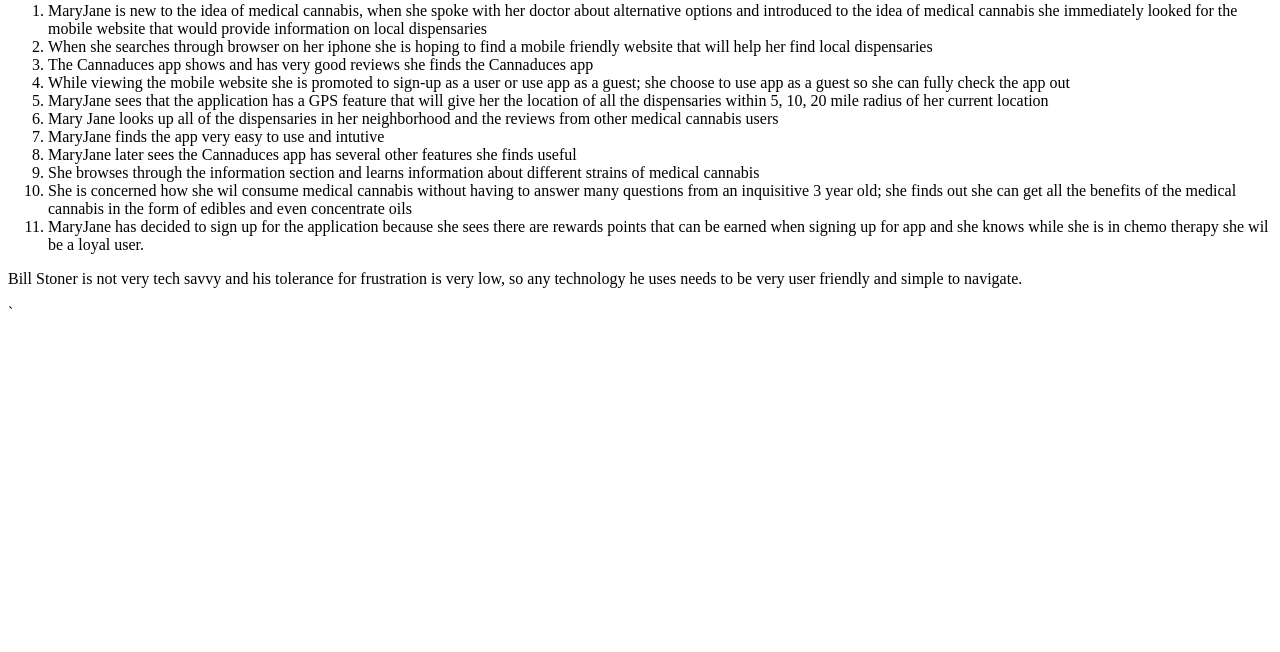
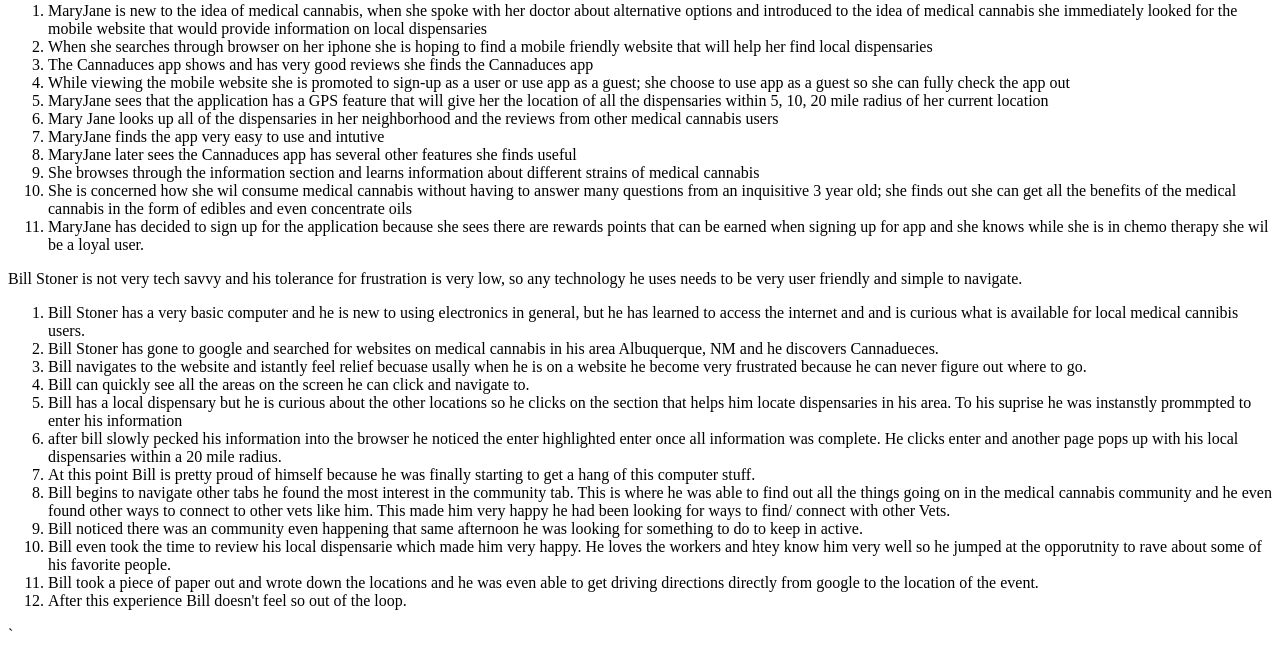
Before and after one commit to Kcambell16/cannaduceus, a PHP site: page / in a window 1280 px wide. Shown: the part 1151-1803 px from the top of the page. Before the commit the page ends 1460 px from the top, so only its background shows below. Run offline with PHP 8.4, Linux system fonts and the light colour scheme.

Commit message:
BIll Stoner

```diff
--- a/epic/index.php
+++ b/epic/index.php
@@ -64,6 +64,20 @@
 			<li> MaryJane has decided to sign up for the application because she sees there are rewards points that can be earned when signing up for app and she knows while she is in chemo therapy she wil be a loyal user.</li>
 		</ol>
 		<p> Bill Stoner is not very tech savvy and his tolerance for frustration is very low, so any technology he uses needs to be very user friendly and simple to navigate.</p>
+		<ol>
+			<li> Bill Stoner has a very basic computer and he is new to using electronics in general, but he has learned to access the internet and and is curious what is available for local medical cannibis users. </li>
+			<li> Bill Stoner has gone to google and searched for websites on medical cannabis in his area Albuquerque, NM and he discovers Cannadueces.</li>
+			<li> Bill navigates to the website and istantly feel relief becuase usally when he is on a website he become very frustrated because he can never figure out where to go.</li>
+			<li> Bill can quickly see all the areas on the screen he can click and navigate to.</li>
+			<li> Bill has a local dispensary but he is curious about the other locations so he clicks on the section that helps him locate dispensaries in his area. To his suprise he was instanstly prommpted to enter his information</li>
+			<li> after bill slowly pecked his information into the browser he noticed the enter highlighted enter once all information was complete. He clicks enter and another page pops up with his local dispensaries within a 20 mile radius.</li>
+			<li> At this point Bill is pretty proud of himself because he was finally starting to get a hang of this computer stuff.</li>
+			<li> Bill begins to navigate other tabs he found the most interest in the community tab. This is where he was able to find out all the things going on in the medical cannabis community and he even found other ways to connect to other vets like him. This made him very happy he had been looking for ways to find/ connect with other Vets.</li>
+			<li> Bill noticed there was an community even happening that same afternoon he was looking for something to do to keep in active.</li>
+			<li> Bill even took the time to review his local dispensarie which made him very happy. He loves the workers and htey know him very well so he jumped at the opporutnity to rave about some of his favorite people.</li>
+			<li> Bill took a piece of paper out and wrote down the locations and he was even able to get driving directions directly from google to the location of the event.</li>
+			<li> After this experience Bill doesn't feel so out of the loop.</li>
+		</ol>
 		`
 
 	</body>
```
